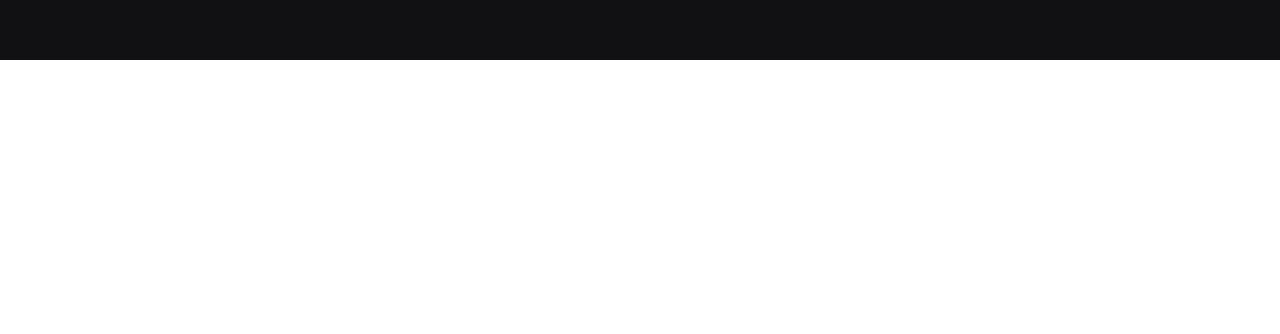
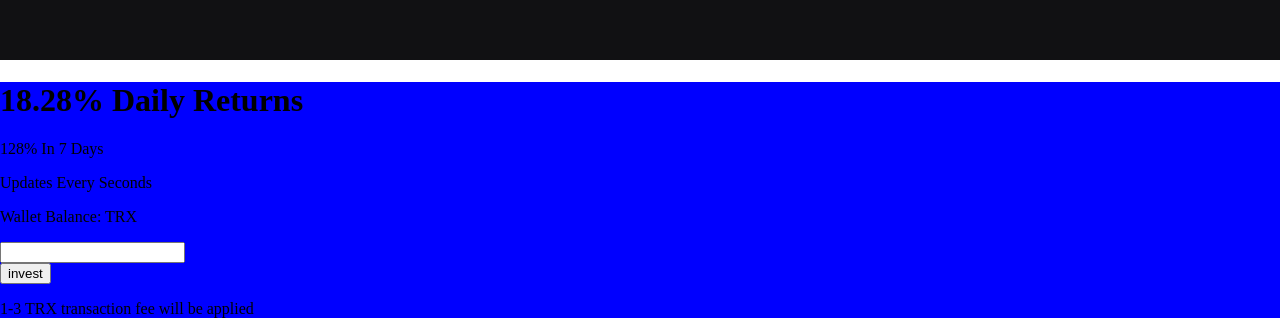
Before and after one commit to ali-203/myapp, a React (Create React App) app: page / in a window 1280 px wide. Shown: the part 2126-2460 px from the top of the page. Before the commit the page ends 2186 px from the top, so only its background shows below. Built offline with nearby package versions, Linux system fonts and the light colour scheme.

Commit message:
updated css

```diff
--- a/src/App.css
+++ b/src/App.css
@@ -17,6 +17,7 @@ body{
   font-size: large;
 }
 .main{
+
   display: flex;
 
 }
@@ -169,3 +170,9 @@ body{
   color: yellow;
 
 }
+
+.forth_div {
+ background-color: blue;
+
+
+}
--- a/src/App.js
+++ b/src/App.js
@@ -6,8 +6,10 @@ import "./App.css";
 
 function App() {
     return (
-    <>
+        <div className="full_main">
+
             <div className="main">
+
 
                  <div className="bitron_main">
                     <img className="logo_img" src="logo.png" />
@@ -29,7 +31,10 @@ function App() {
 
                 </div>
 
+
              </div>
+
+
 
 
 
@@ -63,8 +68,22 @@ function App() {
                 </div>
 
             </div>
+            <div className="forth_div">
+            <h1>18.28% Daily Returns</h1>
+            <p>128% In 7 Days</p>
+            <p>Updates Every Seconds</p>
+            <p>Wallet Balance: TRX</p>
+            <input type="text"></input>
+            <div className="forth-button">
+                <button>invest</button>
+                <p>1-3 TRX transaction fee will be applied</p>
+            </div>
 
-        </>
+            </div>
+        </div>
+
+
+
 
     )
 }
```
Also changed, not shown: 1 other file (tests, documents, lock files or other folders). Lines whose indentation alone changed are shown as unchanged.
